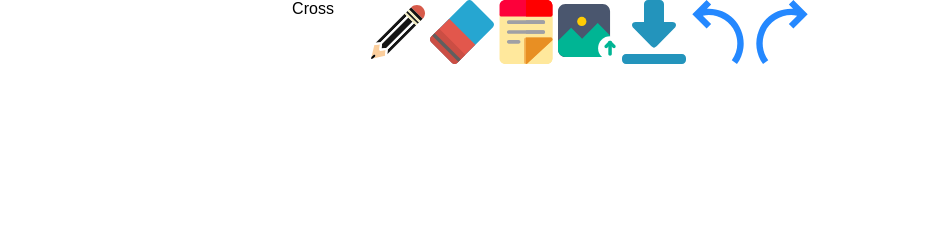
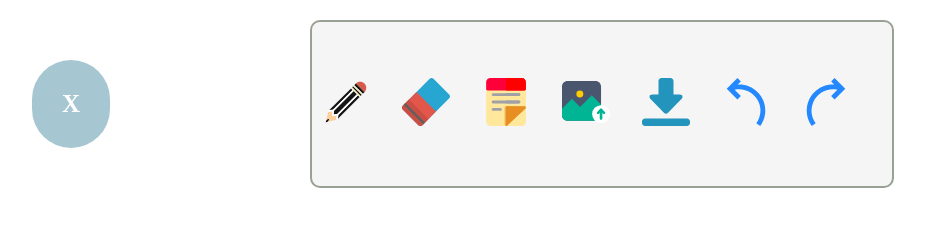
Before and after one commit to RiddhiJayswal/RealTime-Whiteboard, a plain HTML site: page project/index.html in a window 1280 px wide. Shown: the whole page, without its empty margins (87-1012 px from the left). Drawn offline with Linux system fonts and the light colour scheme.

Commit message:
added some styling

```diff
--- a/project/index.html
+++ b/project/index.html
@@ -7,8 +7,9 @@
     <link rel="stylesheet" href="style.css">
 </head>
 <body>
+    <div class="toolbar-container">
+    <div class="cross">X</div>
     <div class="toolbar">
-        <div class="cross">Cross</div>
         <div class="toolbar-options">
             <div class="tool" id="pencil">
                 <img src="./NewIcons/Black_Pencil.svg" alt="Pencil" class="tool-img">
@@ -33,6 +34,7 @@
                 <img src="./NewIcons/Redo.svg" alt="Redo" class="tool-img">
             </div>
         </div>
+    </div>
 
 
     </div>
@@ -46,7 +48,9 @@
     </div> -->
 
 
+
     <canvas id="board"></canvas>
+
 
     <script src="tools.js"></script>
 </body>
--- a/project/style.css
+++ b/project/style.css
@@ -1,19 +1,75 @@
-* {
-    box-sizing: border-box;
+/* Add this to your existing CSS files */
+
+.toolbar-container {
+    display: flex;
+    align-items: center;
+    justify-content: center;
+    margin: 20px auto; /* Center horizontally with auto margins */
+    width: calc(100% - 380px);
 }
-body {
-    margin: 0;
-    font-family: Arial, sans-serif;
+
+/* cross.css */
+.cross {
+    display: inline-block;
+    padding: 30px 30px;
+    background-color: #a6c7d1;
+    color: white;
+    font-size: 25px;
+    font-weight: bold;
+    cursor: pointer;
+    border-radius: 50px;
+    margin: 10px;
+    transition: background-color 0.3s ease, transform 0.3s ease;
 }
+
+.cross:hover {
+    background-color: #a9d7e9;
+    transform: scale(1.1);
+}
+
+/* main.css */
 .tool-img {
-   height: 4rem;
+    height: 3rem;
+    width: 3rem;
+    margin-right: 2rem;
+    transition: transform 0.3s;
 }
-.toolbar{
+
+.toolbar {
     display: flex;
     justify-content: center;
+    align-items: center;
     gap: 2rem;
+    height: 18vh;
+    margin: 0 190px;
+    border: 2px solid rgb(153, 160, 149);
+    border-radius: 10px;
+    background-color: #f5f5f5;
+    padding: 10px;
+    transition: max-height 0.3s ease, opacity 0.3s ease;
 }
-.toolbar-options{
+
+.toolbar.hidden {
+    max-height: 0;
+    opacity: 0;
+    overflow: hidden;
+}
+
+.toolbar.visible {
+    max-height: 18vh;
+    opacity: 1;
+}
+
+.active {
+    width: 67px;
+    text-align: center;
+    padding: 7px;
+    border-radius: 50px;
+    box-sizing: border-box;
+    background-color: rgb(150, 204, 218);
+}
+
+.toolbar-options {
     display: flex;
 }
 
@@ -59,7 +115,7 @@ body {
     position: absolute;
     right: 10px;
     top: 5px;
-    color: #e74c3c;
+    color: #dfcfcd;
     font-weight: bold;
     cursor: pointer;
     transition: transform 0.2s ease;
--- a/project/tools.js
+++ b/project/tools.js
@@ -1,3 +1,25 @@
+
+document.querySelector('.cross').addEventListener('click', function() {
+    const toolbar = document.querySelector('.toolbar');
+    if (toolbar.classList.contains('hidden')) {
+        toolbar.classList.remove('hidden');
+        toolbar.classList.add('visible');
+    } else {
+        toolbar.classList.remove('visible');
+        toolbar.classList.add('hidden');
+    }
+});
+
+// Example JavaScript to toggle the .active class
+document.querySelectorAll('.tool').forEach(tool => {
+    tool.addEventListener('click', function() {
+        // Remove .active class from all tools
+        document.querySelectorAll('.tool').forEach(t => t.classList.remove('active'));
+        // Add .active class to the clicked tool
+        this.classList.add('active');
+    });
+});
+
 let toolsArr = document.querySelectorAll(".tool");
 
 let currentTool = "pencil";
```
